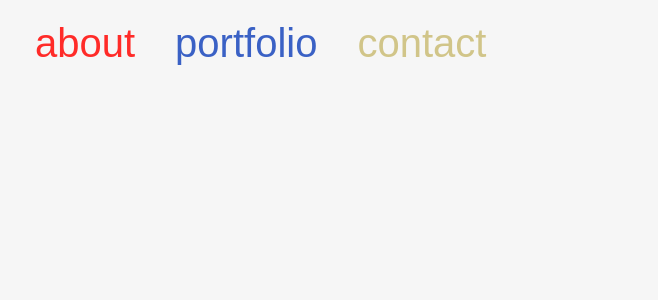
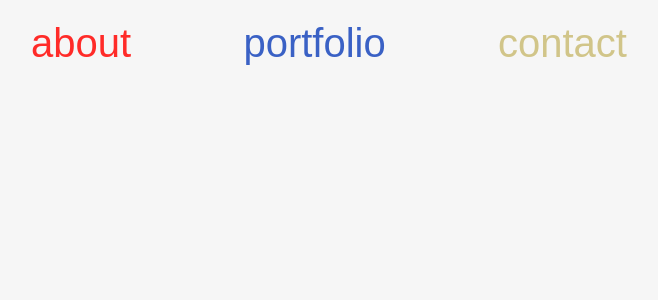
Before and after one commit to LovelyAndy/andykarwoski.com, a Vue app in the folder andykarwoski.com/: page / in a window 1280 px wide. Shown: the top 300 px of the page, without its empty margins (567-1225 px from the left). Built offline with nearby package versions, Linux system fonts and the light colour scheme; a web font is replaced by a local one.

Commit message:
clamp on body padding in App.vue removed due to bug

```diff
--- a/andykarwoski.com/src/App.vue
+++ b/andykarwoski.com/src/App.vue
@@ -25,7 +25,7 @@ html
   font-size: 62.5%
 body
   margin: 0rem
-  padding: 0 clamp(2rem, 36vw, 20rem)
+  padding: 0
   text-align: center
   background-color: $c-bg-white
 </style>
--- a/andykarwoski.com/src/css/typography.sass
+++ b/andykarwoski.com/src/css/typography.sass
@@ -13,7 +13,7 @@
 
 .t-main-title
   font-family: 'VonnesTTBlackCond'
-  font-size: (6rem, 5vw ,14.4rem)
+  font-size: clamp(6rem, 5vw ,14.4rem)
   text-transform: uppercase
 .t-navbar
   font-family: 'VonnesTTBoldCond'
```
